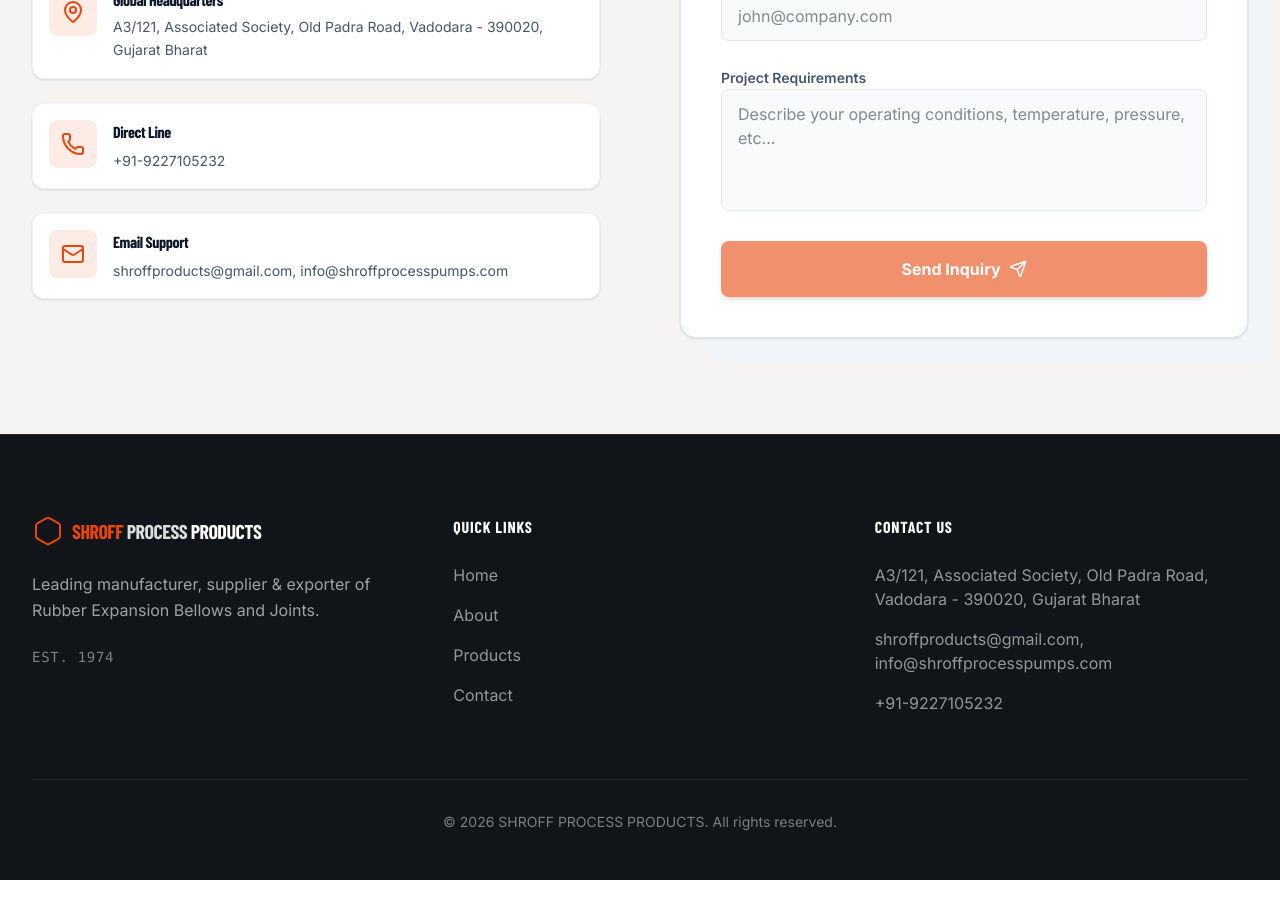
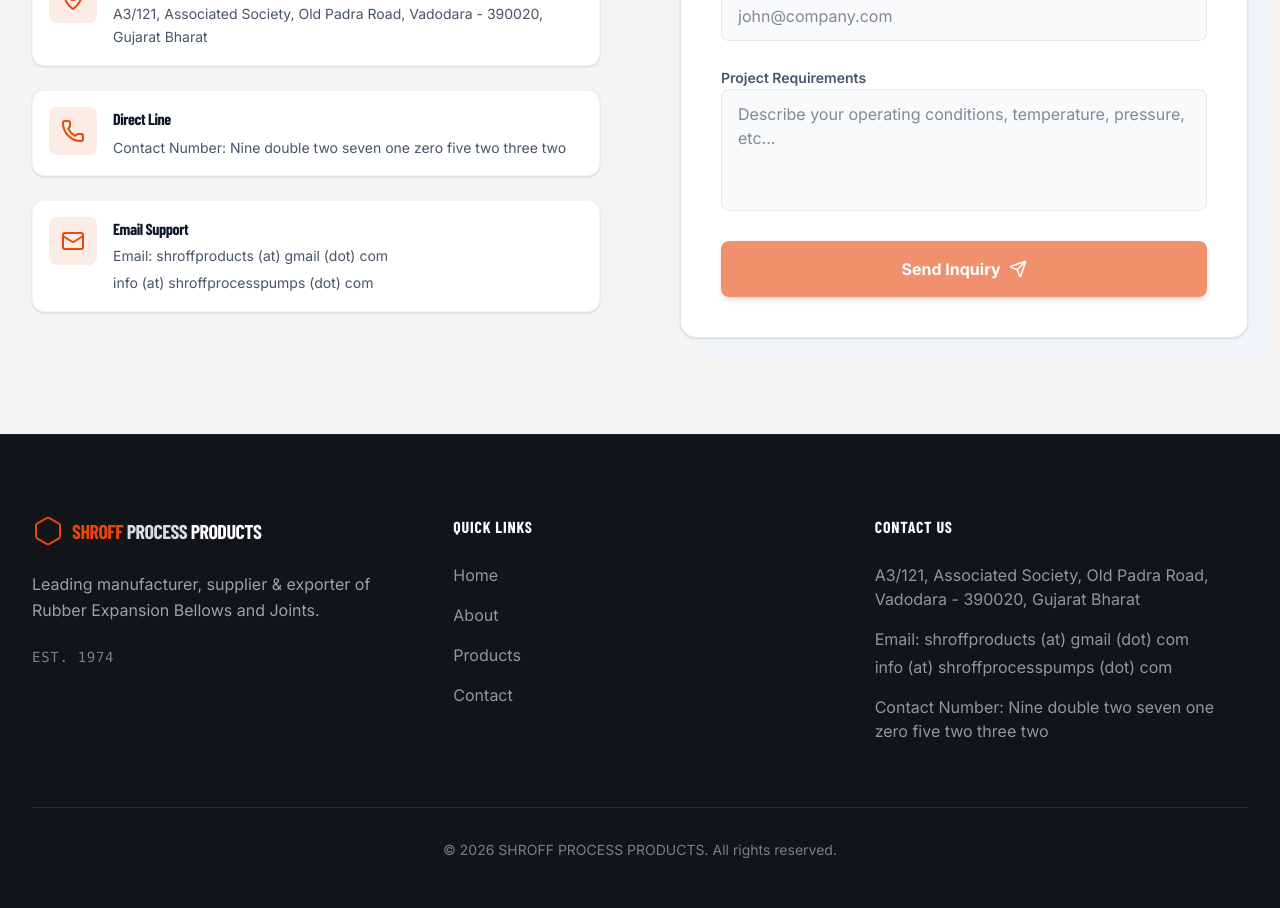
Before and after one commit to kalpitoctikailab/bhartiflex, a Next.js app: page /contact in a window 1280 px wide. Shown: the part 680-1588 px from the top of the page. Before the commit the page ends 1560 px from the top, so only its background shows below. Built offline with nearby package versions, Linux system fonts and the light colour scheme; a web font is replaced by a local one.

Commit message:
Contact detail updated

```diff
--- a/src/components/sections/Contact.tsx
+++ b/src/components/sections/Contact.tsx
@@ -103,7 +103,12 @@
                 </div>
                 <div>
                   <h4 className="text-text-primary font-bold mb-1">Direct Line</h4>
-                  <a href={`tel:${COMPANY_DETAILS.phone}`} className="text-text-secondary text-sm hover:text-primary transition-colors">{COMPANY_DETAILS.phone}</a>
+                  <a
+                    href={`tel:${COMPANY_DETAILS.phone}`}
+                    className="text-text-secondary text-sm hover:text-primary transition-colors leading-relaxed"
+                  >
+                    {COMPANY_DETAILS.phoneDisplay}
+                  </a>
                 </div>
               </motion.div>
 
@@ -119,7 +124,20 @@
                 </div>
                 <div>
                   <h4 className="text-text-primary font-bold mb-1">Email Support</h4>
-                  <a href={`mailto:${COMPANY_DETAILS.email}`} className="text-text-secondary text-sm hover:text-primary transition-colors">{COMPANY_DETAILS.email}</a>
+                  <div className="text-text-secondary text-sm leading-relaxed space-y-1">
+                    <a
+                      href={`mailto:${COMPANY_DETAILS.emailPrimary}`}
+                      className="block hover:text-primary transition-colors"
+                    >
+                      {COMPANY_DETAILS.emailDisplayLine1}
+                    </a>
+                    <a
+                      href={`mailto:${COMPANY_DETAILS.emailSecondary}`}
+                      className="block hover:text-primary transition-colors"
+                    >
+                      {COMPANY_DETAILS.emailDisplayLine2}
+                    </a>
+                  </div>
                 </div>
               </motion.div>
             </div>
--- a/src/components/sections/Footer.tsx
+++ b/src/components/sections/Footer.tsx
@@ -48,14 +48,23 @@
             <h4 className="font-bold text-white mb-6 uppercase tracking-wider font-heading">Contact Us</h4>
             <ul className="space-y-4 text-white/55">
               <li>{COMPANY_DETAILS.address}</li>
-              <li>
-                <a href={`mailto:${COMPANY_DETAILS.email}`} className="hover:text-white transition-colors">
-                  {COMPANY_DETAILS.email}
+              <li className="space-y-1">
+                <a
+                  href={`mailto:${COMPANY_DETAILS.emailPrimary}`}
+                  className="block hover:text-white transition-colors"
+                >
+                  {COMPANY_DETAILS.emailDisplayLine1}
+                </a>
+                <a
+                  href={`mailto:${COMPANY_DETAILS.emailSecondary}`}
+                  className="block hover:text-white transition-colors"
+                >
+                  {COMPANY_DETAILS.emailDisplayLine2}
                 </a>
               </li>
               <li>
                 <a href={`tel:${COMPANY_DETAILS.phone}`} className="hover:text-white transition-colors">
-                  {COMPANY_DETAILS.phone}
+                  {COMPANY_DETAILS.phoneDisplay}
                 </a>
               </li>
             </ul>
--- a/src/components/ui/Navbar.tsx
+++ b/src/components/ui/Navbar.tsx
@@ -94,7 +94,9 @@
             )}
           >
             <Phone size={14} className="text-primary" />
-            {COMPANY_DETAILS.phone}
+            <span className="text-left text-xs xl:text-sm leading-snug max-w-[min(100vw-12rem,28rem)]">
+              {COMPANY_DETAILS.phoneDisplay}
+            </span>
           </a>
           <Link
             href="/contact"
--- a/src/lib/constants.ts
+++ b/src/lib/constants.ts
@@ -5,8 +5,15 @@
   yearFounded: 1974,
   countriesServed: 25,
   clientsCount: 500,
-  email: "shroffproducts@gmail.com, info@shroffprocesspumps.com",
-  phone: "+91-9227105232",
+  /** Use with tel: href (digits, E.164-style) */
+  phone: "+919227105232",
+  /** Exact display copy requested */
+  phoneDisplay:
+    "Contact Number: Nine double two seven one zero five two three two",
+  emailPrimary: "shroffproducts@gmail.com",
+  emailSecondary: "info@shroffprocesspumps.com",
+  emailDisplayLine1: "Email: shroffproducts (at) gmail (dot) com",
+  emailDisplayLine2: "info (at) shroffprocesspumps (dot) com",
   address:
     "A3/121, Associated Society, Old Padra Road, Vadodara - 390020, Gujarat Bharat",
 };
```
